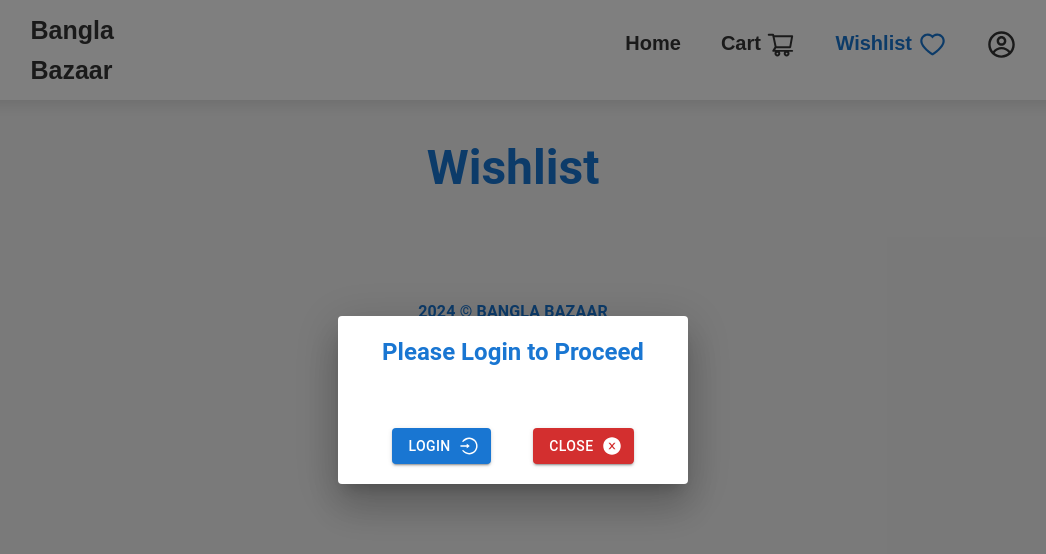
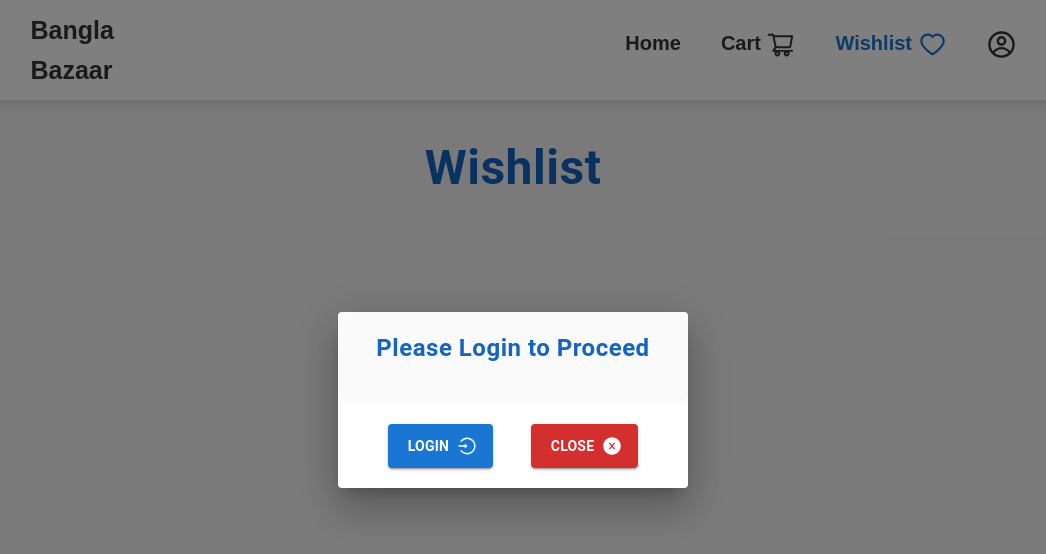
Before and after one commit to Elman7/banglabazar, a React (Create React App) app in the folder frontend/: page /wishlist in a window 1280 px wide. Shown: the top 554 px of the page, without its empty margins (127-1173 px from the left). Built offline with nearby package versions, Linux system fonts and the light colour scheme.

Commit message:
Wishlist

```diff
--- a/frontend/src/Pages/WhisList/Wishlist.jsx
+++ b/frontend/src/Pages/WhisList/Wishlist.jsx
@@ -60,25 +60,81 @@ const Wishlist = () => {
 
     return (
         <>
-            <Typography variant='h3' sx={{ textAlign: 'center', margin: "20px 0", color: '#1976d2', fontWeight: 'bold' }}>
+            <Typography
+                variant='h3'
+                sx={{
+                    textAlign: 'center',
+                    margin: "30px 0",
+                    color: '#1565c0',
+                    fontWeight: 'bold',
+                    letterSpacing: '0.5px',
+                    transition: 'color 0.3s ease',
+                    '&:hover': { color: '#0d47a1' }
+                }}
+            >
                 Wishlist
             </Typography>
 
             {setProceed && wishlistData.length <= 0 ? (
-                <Box sx={{ width: '100%', display: 'flex', justifyContent: 'center', alignItems: 'center', flexDirection: 'column', padding: '20px' }}>
-                    <img src={EmptyCart} alt="Empty wishlist" className="empty-cart-img" style={{ maxWidth: '200px', marginBottom: '20px' }} />
-                    <Typography variant='h6' sx={{ textAlign: 'center', color: '#1976d2', fontWeight: 'bold' }}>
+                <Box
+                    sx={{
+                        width: '100%',
+                        display: 'flex',
+                        justifyContent: 'center',
+                        alignItems: 'center',
+                        flexDirection: 'column',
+                        padding: '30px',
+                        backgroundColor: '#f5f5f5',
+                        borderRadius: '10px',
+                        transition: 'box-shadow 0.3s ease',
+                        '&:hover': { boxShadow: '0px 8px 20px rgba(0, 0, 0, 0.15)' }
+                    }}
+                >
+                    <img
+                        src={EmptyCart}
+                        alt="Empty wishlist"
+                        className="empty-cart-img"
+                        style={{ maxWidth: '220px', marginBottom: '20px' }}
+                    />
+                    <Typography
+                        variant='h6'
+                        sx={{
+                            textAlign: 'center',
+                            color: '#1565c0',
+                            fontWeight: 'bold',
+                            letterSpacing: '0.2px'
+                        }}
+                    >
                         No products in wishlist
                     </Typography>
                 </Box>
             ) : (
-                <Container maxWidth='xl' sx={{ display: "flex", justifyContent: 'center', flexWrap: "wrap", gap: '20px', paddingBottom: '20px' }}>
+                <Container
+                    maxWidth='xl'
+                    sx={{
+                        display: "flex",
+                        justifyContent: 'center',
+                        flexWrap: "wrap",
+                        gap: '25px',
+                        paddingBottom: '30px',
+                        transition: 'all 0.3s ease'
+                    }}
+                >
                     {wishlistData.map(product => (
                         <CartCard
                             product={product}
                             removeFromCart={removeFromWishlist}
                             key={product._id}
-                            sx={{ boxShadow: '0px 4px 10px rgba(0, 0, 0, 0.1)', borderRadius: '10px', padding: '20px' }}
+                            sx={{
+                                boxShadow: '0px 4px 12px rgba(0, 0, 0, 0.1)',
+                                borderRadius: '12px',
+                                padding: '25px',
+                                transition: 'transform 0.3s ease, box-shadow 0.3s ease',
+                                '&:hover': {
+                                    transform: 'scale(1.05)',
+                                    boxShadow: '0px 8px 24px rgba(0, 0, 0, 0.2)'
+                                }
+                            }}
                         />
                     ))}
                 </Container>
@@ -92,16 +148,63 @@ const Wishlist = () => {
                 aria-describedby="alert-dialog-slide-description"
                 sx={{ textAlign: 'center' }}
             >
-                <DialogContent sx={{ width: { xs: 280, md: 350, xl: 400 }, display: 'flex', justifyContent: 'center', flexDirection: 'column' }}>
-                    <Typography variant='h5' sx={{ fontWeight: 'bold', color: '#1976d2', marginBottom: '20px' }}>
+                <DialogContent
+                    sx={{
+                        width: { xs: 280, md: 350, xl: 400 },
+                        display: 'flex',
+                        justifyContent: 'center',
+                        flexDirection: 'column',
+                        backgroundColor: '#fafafa',
+                        borderRadius: '10px'
+                    }}
+                >
+                    <Typography
+                        variant='h5'
+                        sx={{
+                            fontWeight: 'bold',
+                            color: '#1565c0',
+                            marginBottom: '20px',
+                            letterSpacing: '0.5px'
+                        }}
+                    >
                         Please Login to Proceed
                     </Typography>
                 </DialogContent>
-                <DialogActions sx={{ display: 'flex', justifyContent: 'space-evenly', padding: '20px' }}>
-                    <Button variant='contained' onClick={handleToLogin} endIcon={<AiOutlineLogin />} color='primary'>
+                <DialogActions
+                    sx={{
+                        display: 'flex',
+                        justifyContent: 'space-evenly',
+                        padding: '20px'
+                    }}
+                >
+                    <Button
+                        variant='contained'
+                        onClick={handleToLogin}
+                        endIcon={<AiOutlineLogin />}
+                        color='primary'
+                        sx={{
+                            padding: '10px 20px',
+                            fontWeight: 'bold',
+                            letterSpacing: '0.2px',
+                            transition: 'background-color 0.3s ease',
+                            '&:hover': { backgroundColor: '#0d47a1' }
+                        }}
+                    >
                         Login
                     </Button>
-                    <Button variant='contained' color='error' onClick={handleClose} endIcon={<AiFillCloseCircle />}>
+                    <Button
+                        variant='contained'
+                        color='error'
+                        onClick={handleClose}
+                        endIcon={<AiFillCloseCircle />}
+                        sx={{
+                            padding: '10px 20px',
+                            fontWeight: 'bold',
+                            letterSpacing: '0.2px',
+                            transition: 'background-color 0.3s ease',
+                            '&:hover': { backgroundColor: '#b71c1c' }
+                        }}
+                    >
                         Close
                     </Button>
                 </DialogActions>
@@ -111,6 +214,7 @@ const Wishlist = () => {
         </>
     );
 
+
 }
 
 export default Wishlist
```
